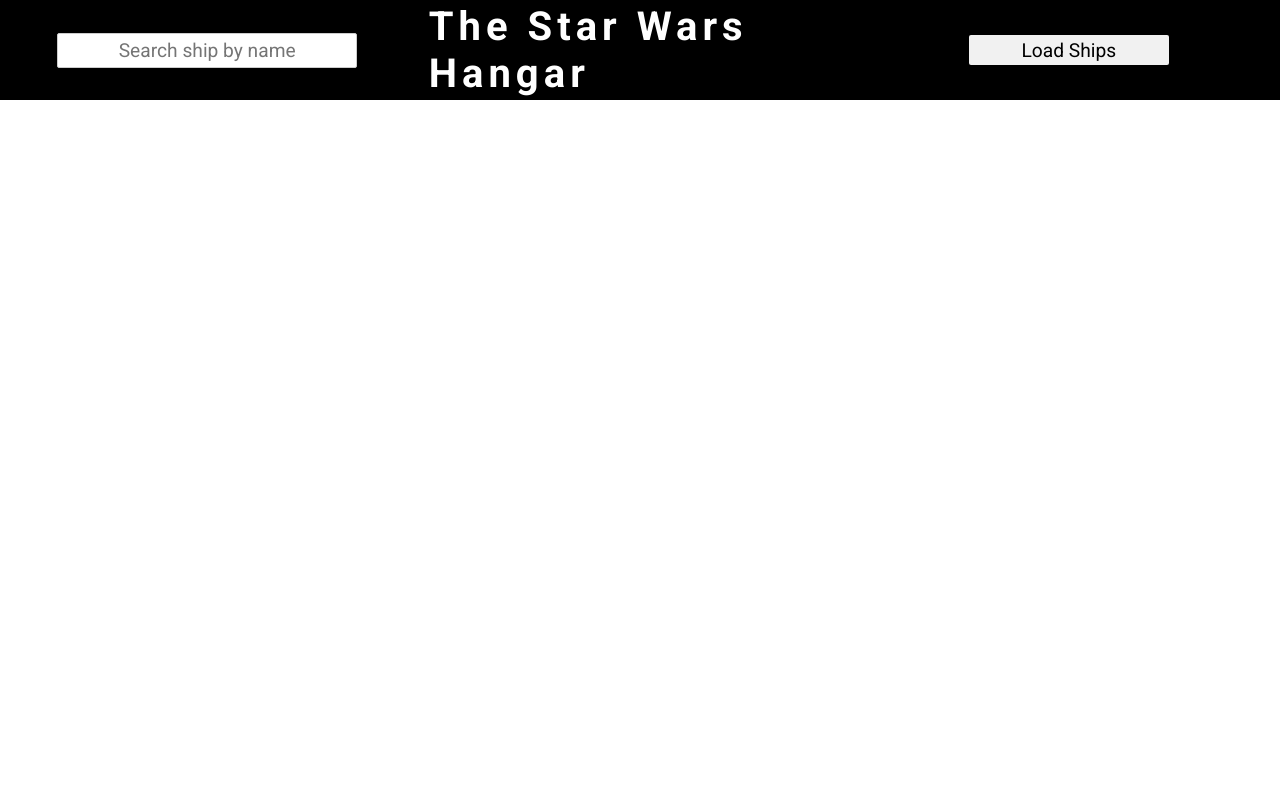
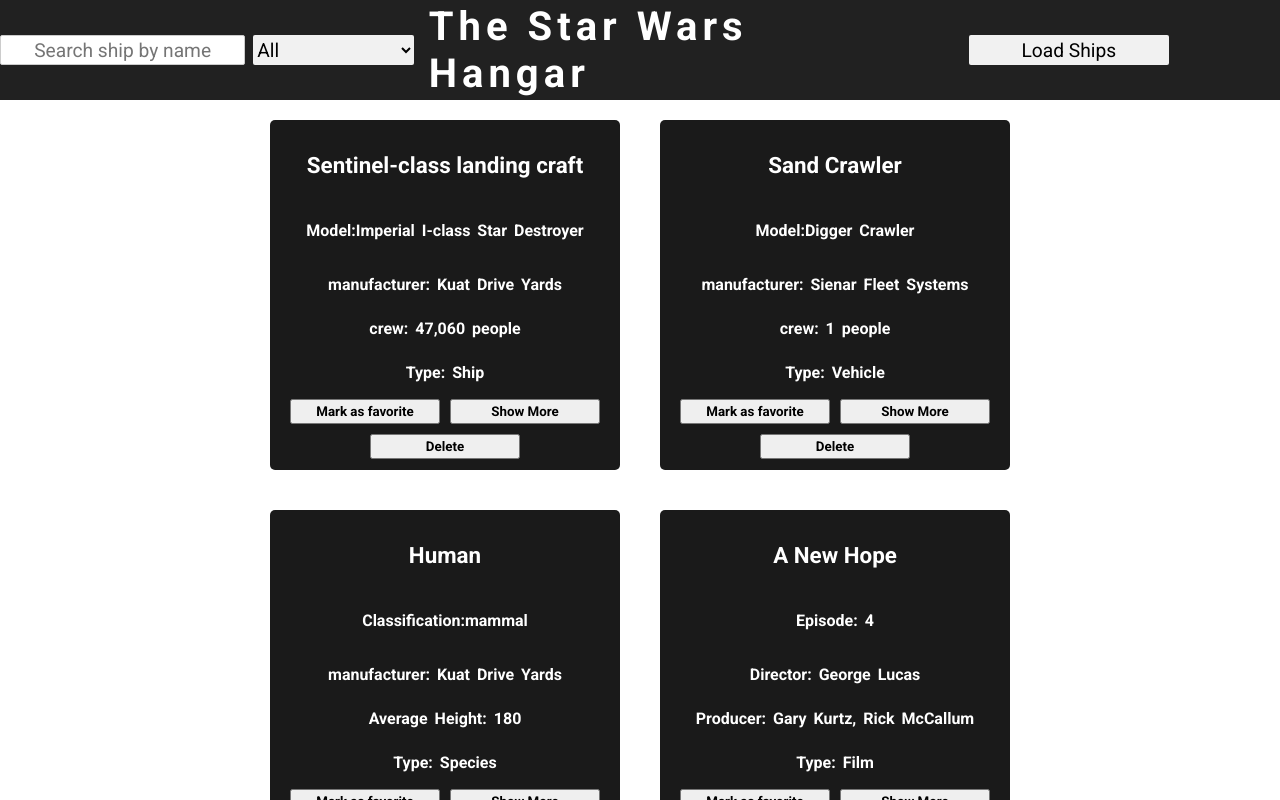
Before and after one commit to FilipDlouhy/StarWarsTask, a Vue app: page / in a window 1280 px wide. Built offline with nearby package versions, Linux system fonts and the light colour scheme.

Commit message:
Data sampels added

```diff
--- a/public/index.html
+++ b/public/index.html
@@ -7,7 +7,6 @@
     <link rel="icon" href="<%= BASE_URL %>favicon.ico">
     <link href="https://fonts.googleapis.com/css?family=Roboto:400,400i,700&display=swap" rel="stylesheet">
     <title><%= htmlWebpackPlugin.options.title %></title>
-    <link rel="stylesheet" href="https://cdnjs.cloudflare.com/ajax/libs/font-awesome/5.15.3/css/all.min.css" integrity="sha512-4pw1WG8e2/W4SH4/3+q3hdNv5o0N5NtIW0Fg1NwoIvML8lOluwNTDxyoJAdBm0PBl8XBzGxyxEzbkjgiYzYiQ==" crossorigin="anonymous" referrerpolicy="no-referrer" />
   </head>
   <body>
     <noscript>
--- a/src/App.vue
+++ b/src/App.vue
@@ -3,6 +3,15 @@
     <nav class="navbar">
       <div>
         <input type="text" placeholder="Search ship by name">
+                <select>
+          <option value="people">All</option>
+          <option value="people">Characters</option>
+          <option value="planets">Planets</option>
+          <option value="starships">Starships</option>
+          <option value="vehicles">Vehicles</option>
+          <option value="species">Species</option>
+          <option value="films">Films</option>
+        </select>
       </div>
       <div>
         <h1>The Star Wars Hangar</h1>
@@ -15,8 +24,125 @@
     </nav>
 
 
-    <div class="ShipsContent">
-      <!-- content div here -->
+    <div class="DataContent">
+      <div class="Ship">
+        <div>
+          <h1>Sentinel-class landing craft</h1>
+          <p>Model:Imperial I-class Star Destroyer </p>
+        </div>
+        <div>
+          <p>manufacturer: Kuat Drive Yards</p>
+          <p>crew: 47,060 people</p>
+          <p>Type: Ship </p>
+        </div>
+        <div>
+          <button>Mark as favorite</button>
+          <button>Show More</button>
+          <button>Delete</button>
+        </div>
+      </div>
+
+
+
+            <div class="Ship">
+        <div>
+          <h1>Sand Crawler</h1>
+          <p>Model:Digger Crawler</p>
+        </div>
+        <div>
+          <p>manufacturer: Sienar Fleet Systems</p>
+          <p>crew: 1 people</p>
+          <p>Type: Vehicle </p>
+        </div>
+        <div>
+          <button>Mark as favorite</button>
+          <button>Show More</button>
+          <button>Delete</button>
+        </div>
+      </div>
+
+
+            <div class="Ship">
+        <div>
+          <h1>Human</h1>
+          <p>Classification:mammal</p>
+        </div>
+        <div>
+          <p>manufacturer: Kuat Drive Yards</p>
+          <p>Average Height: 180</p>
+          <p>Type: Species </p>
+        </div>
+        <div>
+          <button>Mark as favorite</button>
+          <button>Show More</button>
+          <button>Delete</button>
+        </div>
+      </div>
+
+
+
+
+
+            <div class="Ship">
+        <div>
+          <h1>A New Hope</h1>
+          <p>Episode: 4 </p>
+        </div>
+        <div>
+          <p>Director: George Lucas</p>
+          <p>Producer: Gary Kurtz, Rick McCallum</p>
+          <p>Type: Film  </p>
+        </div>
+        <div>
+          <button>Mark as favorite</button>
+          <button>Show More</button>
+          <button>Delete</button>
+        </div>
+      </div>
+
+
+
+
+            <div class="Ship">
+        <div>
+          <h1>Luke Skywalker</h1>
+          <p>Birth year: 19BBY </p>
+        </div>
+        <div>
+          <p>Gender: Male</p>
+          <p>Skin color: fair</p>
+          <p>Type: Character </p>
+        </div>
+        <div>
+          <button>Mark as favorite</button>
+          <button>Show More</button>
+          <button>Delete</button>
+        </div>
+      </div>
+
+
+
+            <div class="Ship">
+        <div>
+          <h1>Tatooine</h1>
+          <p>Diameter:10465 Km </p>
+        </div>
+        <div>
+          <p>Terrain: Desert</p>
+          <p>Population: 200000 people</p>
+          <p>Type: Planet  </p>
+        </div>
+        <div>
+          <button>Mark as favorite</button>
+          <button>Show More</button>
+          <button>Delete</button>
+        </div>
+      </div>
+
+
+
+
+
     </div>
 
   </div>
@@ -39,29 +165,73 @@
 @mixin flex-ships {
   display: flex;
   align-items: flex-start;
+  justify-content: center;
   flex-wrap: wrap;
 }
 .container {
   width: 100vw;
   height: 100vh;
+  overflow-x: hidden;
 }
-  .ShipsContent {
+  .DataContent {
     @include flex-ships();
     overflow-x: hidden;
     overflow-y: auto;
     width: 100%;
+    padding:  0 100px;
 
-    >div
-    {
-      width: 300px;
-      height:  300px;
+  }
 
+.Ship {
+  width: 350px;
+  height: 350px;
+  background-color: rgba(0, 0, 0, 0.897);
+  margin: 20px;
+  padding: 10px;
+  border-radius: 5px;
+  > div {
+    width: 100%;
+    color: white;
+    > p {
+      word-spacing: 3px;
+      font-weight: 700;
+    }
+    > button {
+      width: 150px;
+      height: 25px;
+      margin: 5px;
+      font-weight: 700;
+      transition: 0.4s;
+      cursor: pointer;
+    }
+    > h1 {
+      font-size: 1.4rem;
+      font-weight: 900;
     }
   }
+  > div:nth-child(1),
+  > div:nth-child(2) {
+    height: 40%;
+    display: flex;
+    flex-direction: column;
+    align-items: center;
+    justify-content: space-around;
+  }
+  > div:nth-child(3) {
+    height: 20%;
+    display: flex;
+    flex-direction: row;
+    justify-content: center;
+    flex-wrap: wrap;
+  }
+}
+
+
+
 
 .navbar {
   width: 100%;
-  background-color: black;
+  background-color: rgba(0, 0, 0, 0.87);
   height: 100px;
   display: flex;
   justify-content: space-between;
@@ -97,7 +267,7 @@
 
     > input[type="text"] {
       width: 300px;
-      height: 35px;
+      height: 30px;
       padding: 0.5rem;
       border-radius: 2px;
       border: 1px solid #ccc;
@@ -112,6 +282,19 @@
     > input[type="text"]:focus {
       box-shadow: 2px 2px 5px white;
     }
+    > select {
+      width: 200px;
+      height: 30px;
+      background-color: #f1f1f1;
+      border: none;
+      font-size: 1.2rem;
+      border-radius: 2px;
+      margin-right: 0.5rem;
+      font-weight: 500;
+      cursor: pointer;
+      transition: 0.4s;
+    }
+
   }
 }
 </style>
```
